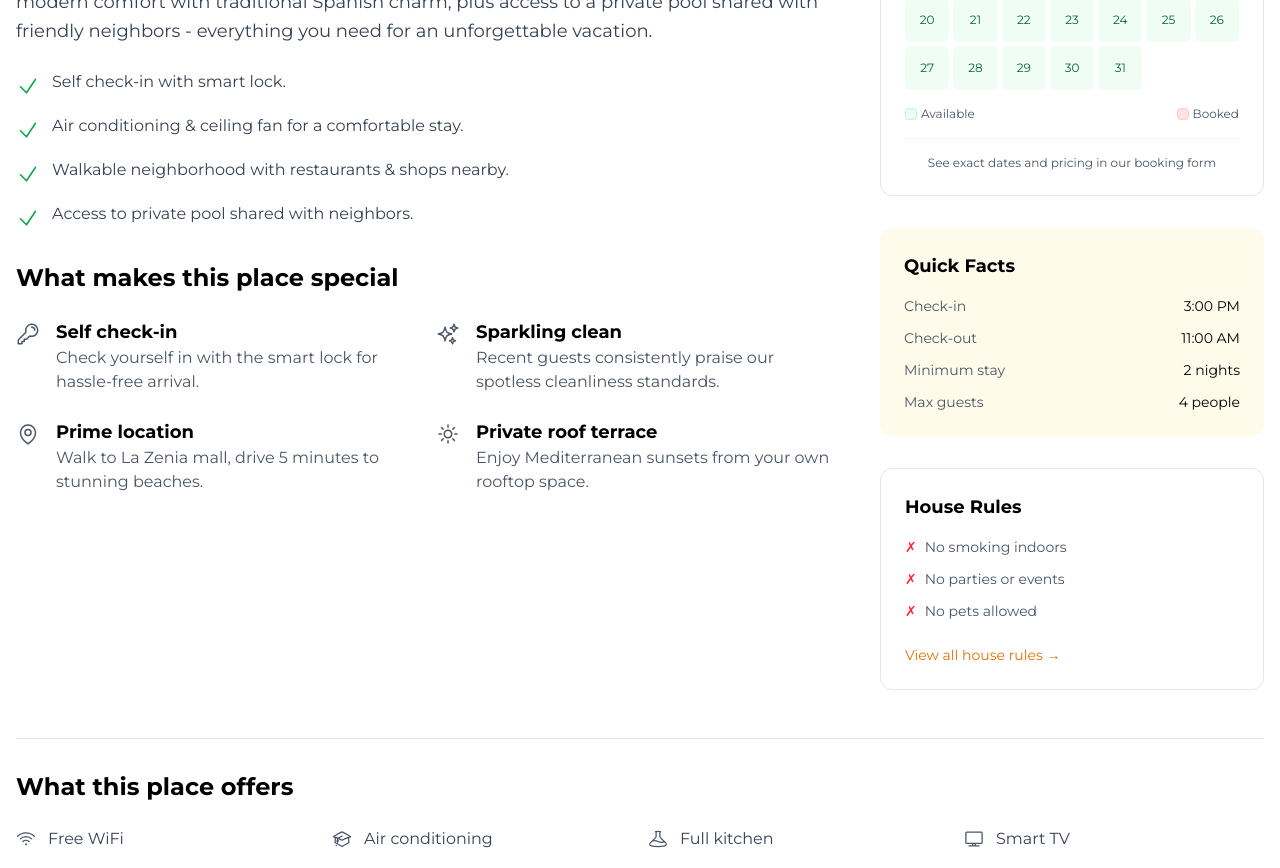
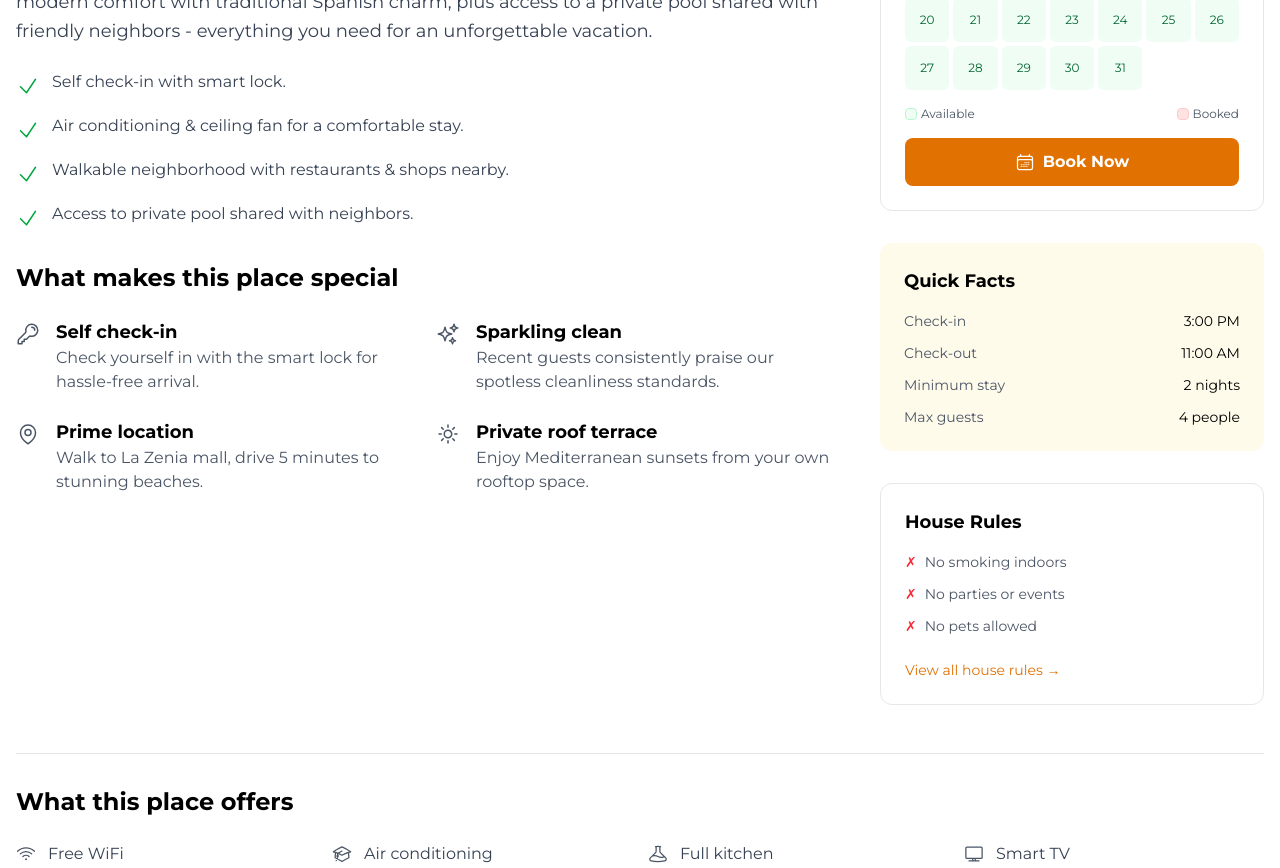
Before and after one commit to Ulvounth/casa-sueno, a Next.js app: page / in a window 1280 px wide. Shown: the part 1140-2008 px from the top of the page. Built offline with nearby package versions, Linux system fonts and the light colour scheme; no server answers; the database is empty.

Commit message:
feat: Add booking modal and update UI for improved booking experience

```diff
--- a/app/components/AvailabilityPreview.tsx
+++ b/app/components/AvailabilityPreview.tsx
@@ -8,11 +8,13 @@ import {
 } from "@heroicons/react/24/outline";
 import { supabase } from "../../lib/supabase";
 import { parseISO, addDays, isSameDay } from "date-fns";
+import BookingModal from "./BookingModal";
 
 export default function AvailabilityPreview() {
   const [currentDate, setCurrentDate] = useState(new Date());
   const [bookedDates, setBookedDates] = useState<Date[]>([]);
   const [loading, setLoading] = useState(true);
+  const [isModalOpen, setIsModalOpen] = useState(false);
 
   // Get current month and year
   const currentMonth = currentDate.getMonth();
@@ -183,7 +185,7 @@ export default function AvailabilityPreview() {
           </div>
 
           {/* Legend */}
-          <div className="flex items-center justify-between text-xs text-gray-600">
+          <div className="flex items-center justify-between text-xs text-gray-600 mb-4">
             <div className="flex items-center gap-1">
               <div className="w-3 h-3 bg-green-50 border border-green-200 rounded"></div>
               <span>Available</span>
@@ -194,14 +196,22 @@ export default function AvailabilityPreview() {
             </div>
           </div>
 
-          {/* Call to action */}
-          <div className="mt-4 pt-4 border-t border-gray-100">
-            <p className="text-xs text-gray-600 text-center">
-              See exact dates and pricing in our booking form
-            </p>
-          </div>
+          {/* Book Now Button */}
+          <button
+            onClick={() => setIsModalOpen(true)}
+            className="w-full bg-amber-600 hover:bg-amber-700 text-white font-semibold py-3 px-4 rounded-lg transition-colors duration-200 flex items-center justify-center gap-2"
+          >
+            <CalendarDaysIcon className="h-5 w-5" />
+            Book Now
+          </button>
         </>
       )}
+
+      {/* Booking Modal */}
+      <BookingModal
+        isOpen={isModalOpen}
+        onClose={() => setIsModalOpen(false)}
+      />
     </div>
   );
 }
```
